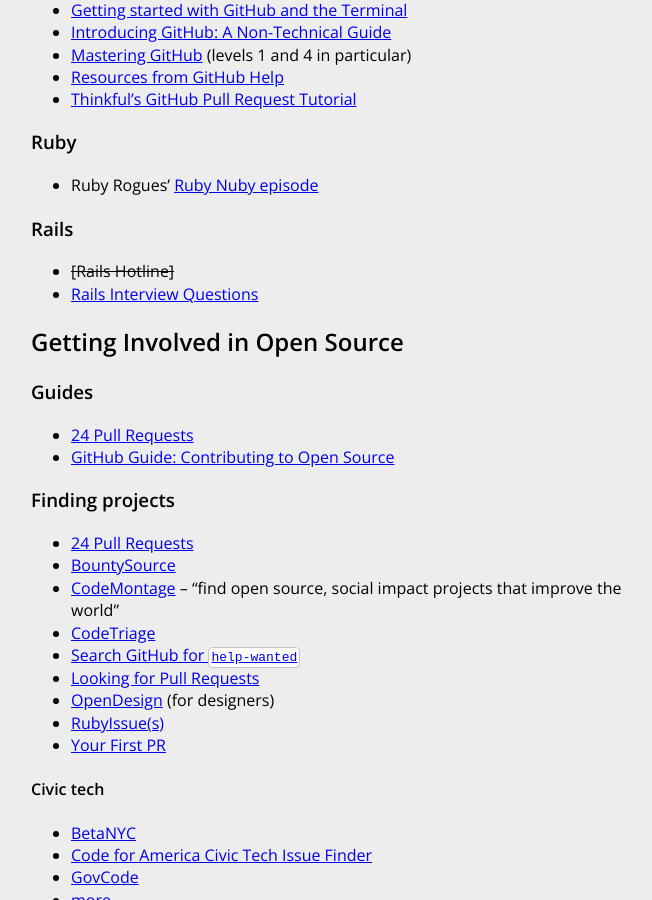
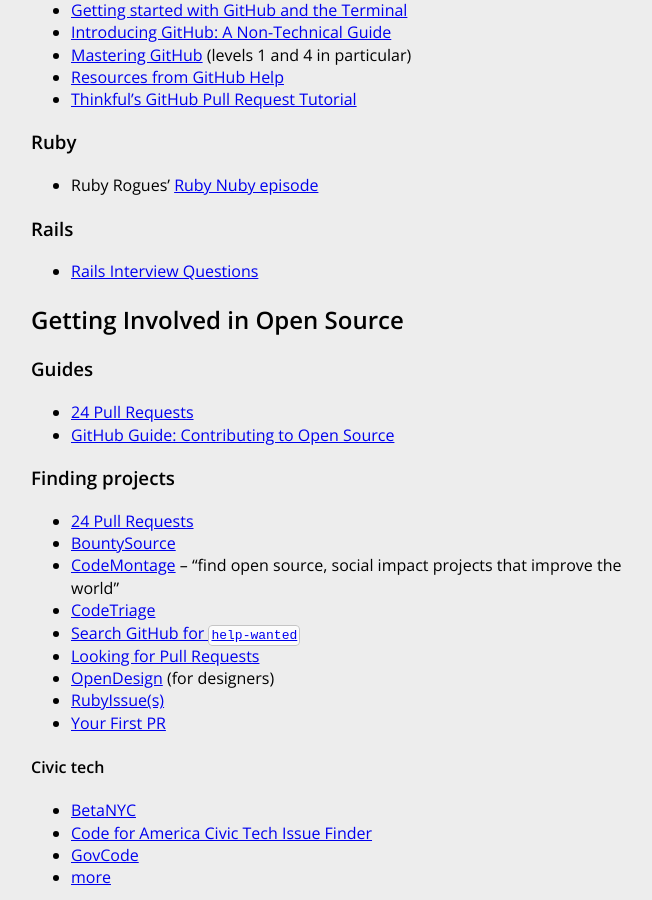
Before and after one commit to HackerHours/hackerhours.org, a Jekyll site: the page built from resources.md, in a window 1280 px wide and 900 px high, scrolled down 2258 px. Shown: the whole window, without its empty margins (289-941 px from the left). Built offline with Jekyll 4.4.1, drawn with Linux system fonts in a browser that asks for light colours; comment, search, counter and statistics services are not loaded.

Commit message:
remove broken link Rails Hotline on resources page.

```diff
--- a/resources.md
+++ b/resources.md
@@ -92,7 +92,6 @@
 
 ### Rails
 
-* <s>[Rails Hotline]</s>
 * [Rails Interview Questions](https://github.com/afeld/rails_interview_questions)
 
 ## Getting Involved in Open Source
```
